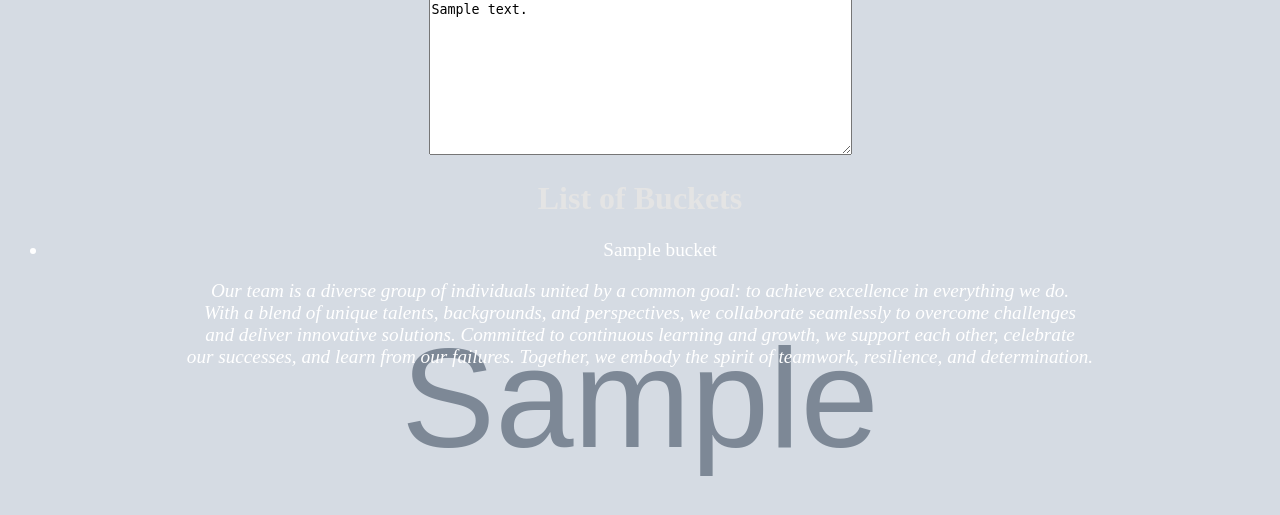
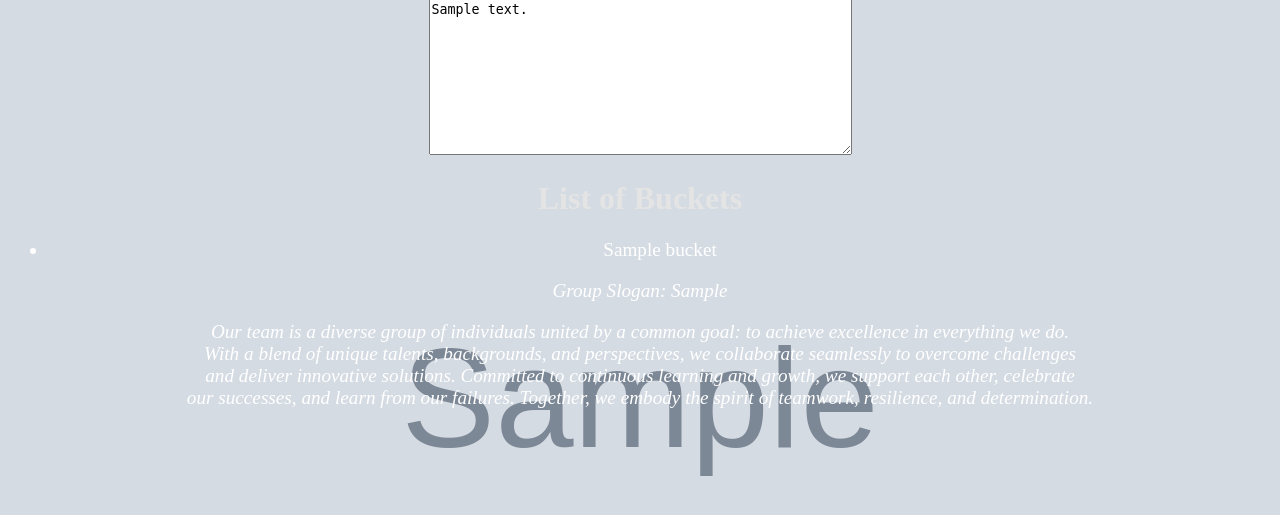
Before and after one commit to 134420173-myseneca/Final-Project-Deployment-of-2-tiered-web-application-to-managed-K8s-cluster-on-Amazon-EKS, a Flask app: template templates/about.html in a window 1280 px wide. Shown: the part 81-596 px from the top of the page. Run offline with Flask 2, Linux system fonts and the light colour scheme; the template is opened without the code that fills it: most values are stand-ins (such as "Sample title", 1, 10 or a date in 2020); grey boxes marked "Sample" are stand-in pictures.

Commit message:
Update about.html for group name and image

```diff
--- a/templates/about.html
+++ b/templates/about.html
@@ -34,6 +34,12 @@
                 <li style="color: white; font-size: 1.2em;">{{ bucket }}</li>
             {% endfor %}
         </ul>
+
+
+        <p style="color: white; font-size: 1.2em; font-style: italic;">Group Slogan: {{ group_slogan }}</p>
+
+
+
         <div>
 <div>
     <p style="color: white; font-size: 1.2em; font-style: italic;">
```
